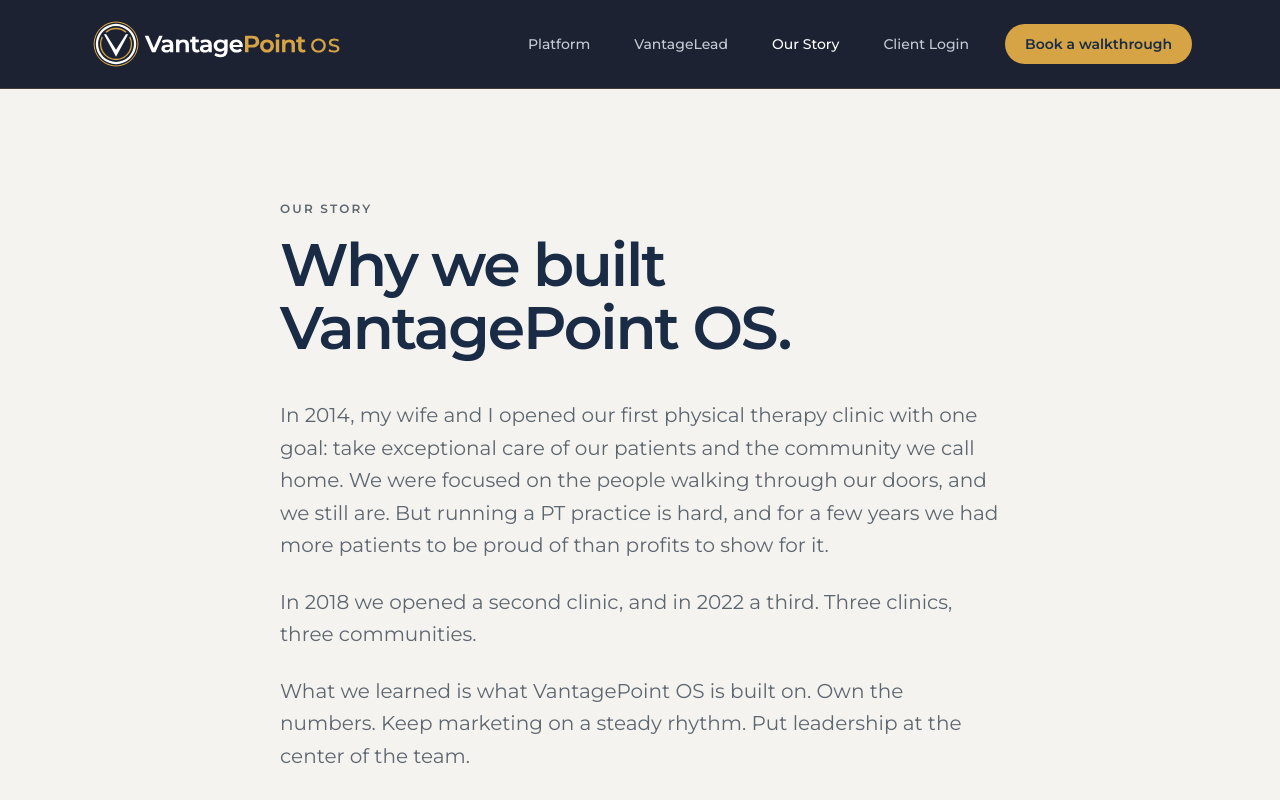
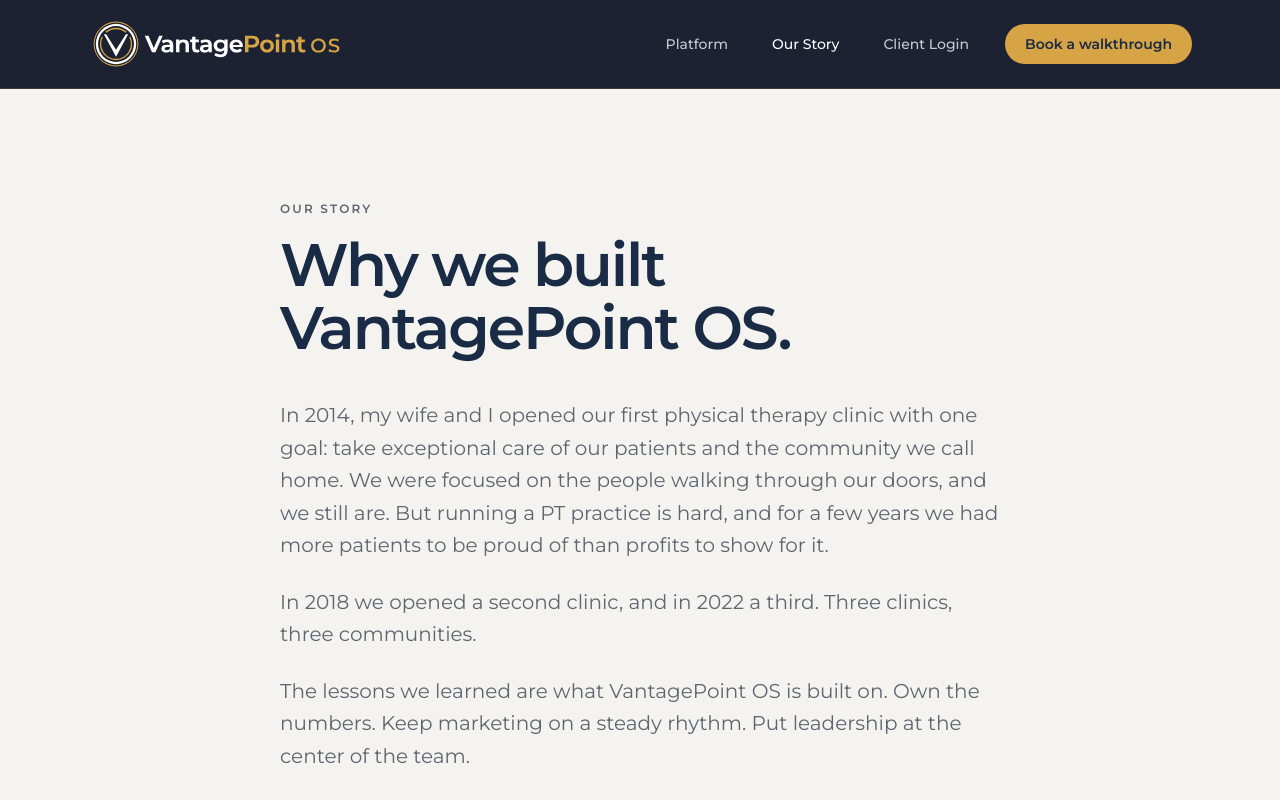
Before and after one commit to vantagepointos/vantagepoint-website, a Next.js app: page /our-story in a window 1280 px wide. Shown: the top 800 px of the page. Built offline with nearby package versions, Linux system fonts and the light colour scheme.

Commit message:
Drop VantageLead from the header nav and revise the story line.
Keep the page, sitemap, and footer link, and open the Our Story lesson on what the system is built on.

Co-authored-by: vantagepointos <vantagepointos@users.noreply.github.com>

```diff
--- a/app/our-story/page.tsx
+++ b/app/our-story/page.tsx
@@ -34,7 +34,7 @@ export default function OurStoryPage() {
               clinics, three communities.
             </p>
             <p>
-              What we learned is what VantagePoint OS is built on. Own the numbers. Keep
+              The lessons we learned are what VantagePoint OS is built on. Own the numbers. Keep
               marketing on a steady rhythm. Put leadership at the center of the
               team.
             </p>
--- a/components/site-footer.tsx
+++ b/components/site-footer.tsx
@@ -1,3 +1,4 @@
+import { Fragment } from "react";
 import Link from "next/link";
 import { Logo } from "@/components/logo";
 import {
@@ -29,11 +30,20 @@ export function SiteFooter() {
           </p>
           <ul className="mt-4 space-y-3">
             {PRIMARY_NAV.map((item) => (
-              <li key={item.href}>
-                <Link href={item.href} className={linkClass}>
-                  {item.label}
-                </Link>
-              </li>
+              <Fragment key={item.href}>
+                <li>
+                  <Link href={item.href} className={linkClass}>
+                    {item.label}
+                  </Link>
+                </li>
+                {item.href === "/platform" ? (
+                  <li>
+                    <Link href="/vantage-lead" className={linkClass}>
+                      VantageLead
+                    </Link>
+                  </li>
+                ) : null}
+              </Fragment>
             ))}
             <li>
               <Link href={BOOK_PATH} className={linkClass}>
--- a/lib/site.ts
+++ b/lib/site.ts
@@ -40,7 +40,6 @@ export const WAITLIST_THANKS_COPY =
 
 export const PRIMARY_NAV = [
   { href: "/platform", label: "Platform" },
-  { href: "/vantage-lead", label: "VantageLead" },
   { href: "/our-story", label: "Our Story" },
 ] as const;
 
```
